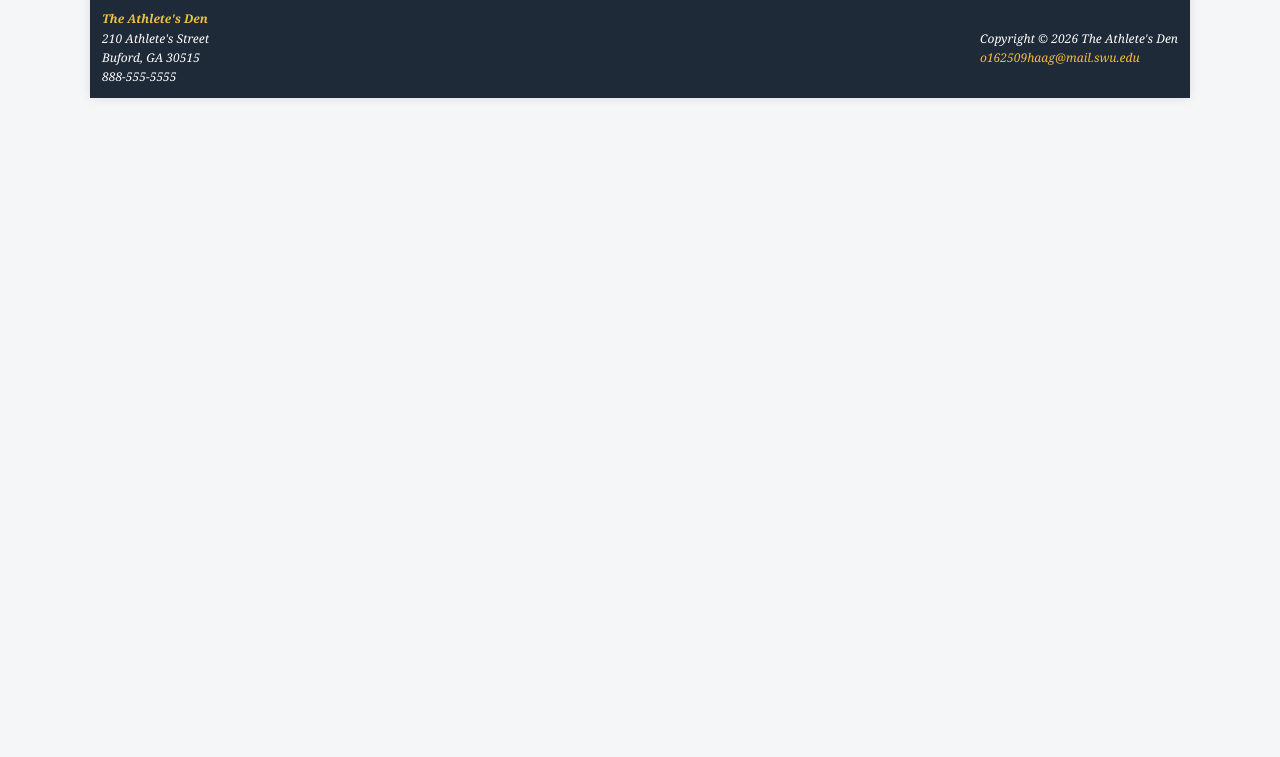
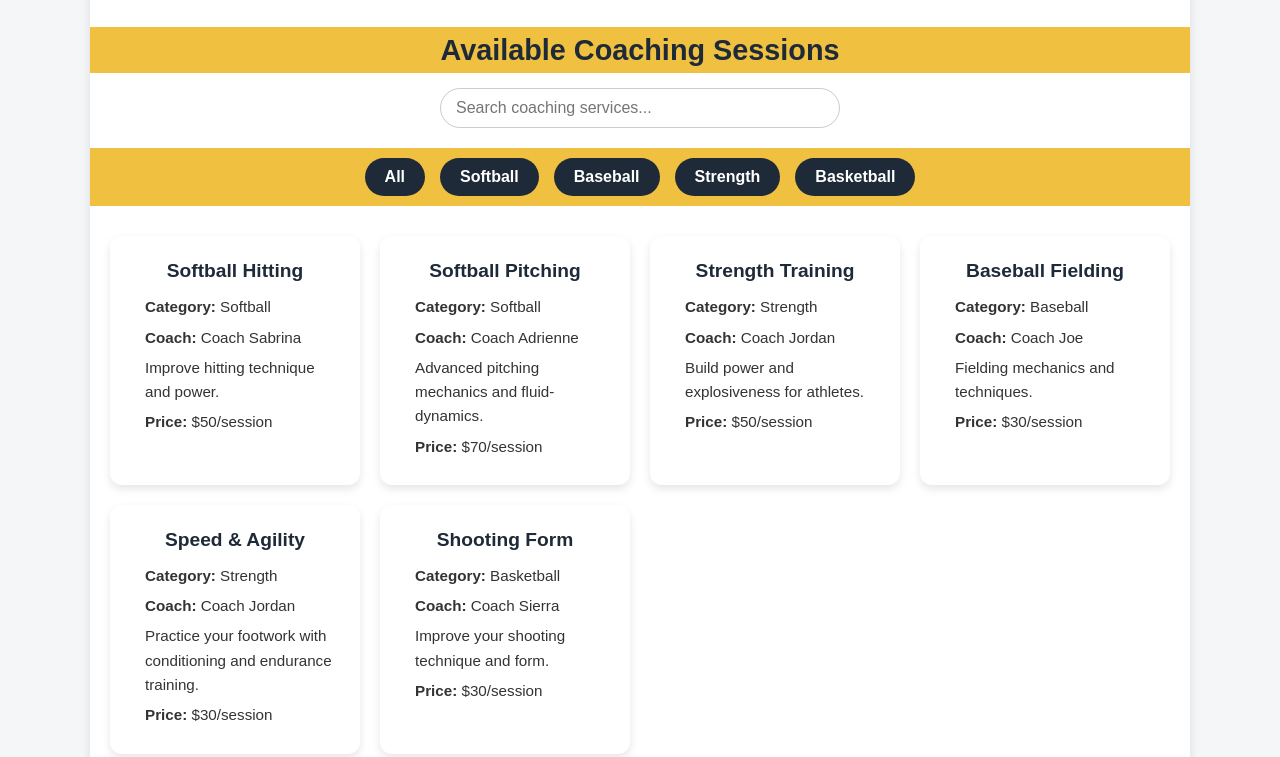
Before and after one commit to StellarSapphire/TheDigitalDen, a website: page frontend/index.html in a window 1280 px wide. Shown: the part 667-1424 px from the top of the page. Before the commit the page ends 800 px from the top, so only its background shows below. Drawn offline with Linux system fonts and the light colour scheme.

Commit message:
added coaching cards and js functionality

```diff
--- a/frontend/css/style.css
+++ b/frontend/css/style.css
@@ -103,6 +103,10 @@
   padding-left: 20px;
 }
 
+#coaching-section {
+  padding: 30px 0;
+}
+
 .card-container {
     display: grid;
     grid-template-columns: repeat(auto-fit, minmax(250px, 1fr));
@@ -122,6 +126,16 @@
     transition: transform 0.3s ease, box-shadow 0.2s ease;
 }
 
+.card h3 {
+  color: #1e2a38;
+  margin-bottom: 8px;
+}
+
+.card p {
+  margin-bottom: 6px;
+  font-size: 0.95rem;
+}
+
 .card:hover {
     transform: translateY(-2px);
     box-shadow: 0 8px 16px rgba(0, 0, 0, 0.2);
@@ -133,7 +147,7 @@
     background-color: #fffee6;
 }
 
-#filter-buttons {
+.filter-buttons {
   display: flex;
   justify-content: center;
   gap: 15px;
@@ -159,53 +173,15 @@
   transform: translateY(-2px);
 }
 
-#cost-calculator {
-  flex: 1 1 45%;
-  max-width: 500px;
-  /*margin: 30px auto;*/
-  padding: 20px;
-  background-color: #f0c040;
-  border-radius: 12px;
-  box-shadow: 0 4px 12px rgba(0, 0, 0, 0.1);
-}
-
-#cost-calculator button {
-  padding: 10px 20px;
-  background-color: #1e2a38;
-  color: #ffffff;
-  border: none;
+#search-bar {
+  display: block;
+  margin: 15px auto;
+  padding: 10px 15px;
+  width: 60%;
+  max-width: 400px;
   border-radius: 25px;
-  font-weight: bold;
-  transition: all 0.3s ease;
-  cursor: pointer;
+  border: 1px solid #ccc;
   font-size: 1rem;
-}
-
-#cost-calculator button:hover {
-  background-color: #2b3c51;
-}
-
-#cost-calculator input {
-  padding: 8px;
-  margin: 5px 0 10px 0;
-  width: 62%;
-  border-radius: 6px;
-  border: 1px solid #ccc;
-}
-
-.result-box {
-  min-height: 36px;
-  margin-top: 15px;
-  margin-left: 125px;
-  margin-right: 125px;
-  padding: 5px;
-  background-color: #ffffff;
-  color: #1e2a38;
-  font-weight: bold;
-  border-radius: 8px;
-  text-align: center;
-  font-size: 1rem;
-  box-shadow: 0 2px 5px rgba(0, 0, 0, 0.1);
 }
 
 #user-needs {
--- a/frontend/index.html
+++ b/frontend/index.html
@@ -57,6 +57,24 @@
                         injury prevention, and mental resilience are offered.</li>
                 </ul>
             </div>
+            <section id="coaching-section">
+                <h2>Available Coaching Sessions</h2>
+
+                <!-- Search Bar -->
+                <input type="text" id="search-bar" placeholder="Search coaching services...">
+
+                <!-- Category Filters -->
+                <div class="filter-buttons">
+                    <button class="filter-btn" data-category="All">All</button>
+                    <button class="filter-btn" data-category="Softball">Softball</button>
+                    <button class="filter-btn" data-category="Baseball">Baseball</button>
+                    <button class="filter-btn" data-category="Strength">Strength</button>
+                    <button class="filter-btn" data-category="Basketball">Basketball</button>
+                </div>
+
+                <!-- Cards Container -->
+                <div id="skills-container" class="card-container"></div>
+            </section>
         </main>
 
         <footer>
--- a/frontend/js/script.js
+++ b/frontend/js/script.js
@@ -138,4 +138,113 @@
     document.getElementById("profileEmail").textContent = user.email;
     document.getElementById("profileRole").textContent = user.role;
   }
+
+  // ------------------------------
+  // Coaching cards (homepage section)
+  const skillsContainer = document.getElementById("skills-container");
+
+  if (skillsContainer) {
+
+    let allSkills = [
+      {
+        title: "Softball Hitting",
+        category: "Softball",
+        price: 50,
+        provider: "Coach Sabrina",
+        description: "Improve hitting technique and power."
+      },
+      {
+        title: "Softball Pitching",
+        category: "Softball",
+        price: 70,
+        provider: "Coach Adrienne",
+        description: "Advanced pitching mechanics and fluid-dynamics."
+      },
+      {
+        title: "Strength Training",
+        category: "Strength",
+        price: 50,
+        provider: "Coach Jordan",
+        description: "Build power and explosiveness for athletes."
+      },
+      {
+        title: "Baseball Fielding",
+        category: "Baseball",
+        price: 30,
+        provider: "Coach Joe",
+        description: "Fielding mechanics and techniques."
+      },
+      {
+        title: "Speed & Agility",
+        category: "Strength",
+        price: 30,
+        provider: "Coach Jordan",
+        description: "Practice your footwork with conditioning and endurance training."
+      },
+      {
+        title: "Shooting Form",
+        category: "Basketball",
+        price: 30,
+        provider: "Coach Sierra",
+        description: "Improve your shooting technique and form."
+      }
+    ];
+
+    function displaySkills(skills) {
+      skillsContainer.innerHTML = "";
+
+      skills.forEach(skill => {
+        const card = document.createElement("div");
+        card.classList.add("card");
+
+        card.innerHTML = `
+          <h3>${skill.title}</h3>
+          <p><strong>Category:</strong> ${skill.category}</p>
+          <p><strong>Coach:</strong> ${skill.provider}</p>
+          <p>${skill.description}</p>
+          <p><strong>Price:</strong> $${skill.price}/session</p>
+        `;
+
+        skillsContainer.appendChild(card);
+      });
+    }
+
+    displaySkills(allSkills);
+
+    // ------------------------------
+    // Category filter buttons
+    const filterButtons = document.querySelectorAll(".filter-btn");
+
+    filterButtons.forEach(btn => {
+      btn.addEventListener("click", function () {
+        const category = this.dataset.category;
+
+        if (category === "All") {
+          displaySkills(allSkills);
+        } else {
+          const filtered = allSkills.filter(skill => skill.category === category);
+          displaySkills(filtered);
+        }
+      });
+    });
+
+    // ------------------------------
+    // Search bar filter
+    const searchBar = document.getElementById("search-bar");
+
+    if (searchBar) {
+      searchBar.addEventListener("input", function () {
+        const query = this.value.toLowerCase();
+
+        const filtered = allSkills.filter(skill =>
+          skill.title.toLowerCase().includes(query) ||
+          skill.category.toLowerCase().includes(query) ||
+          skill.provider.toLowerCase().includes(query)
+        );
+
+        displaySkills(filtered);
+      });
+    }
+  }
+
 });
```
